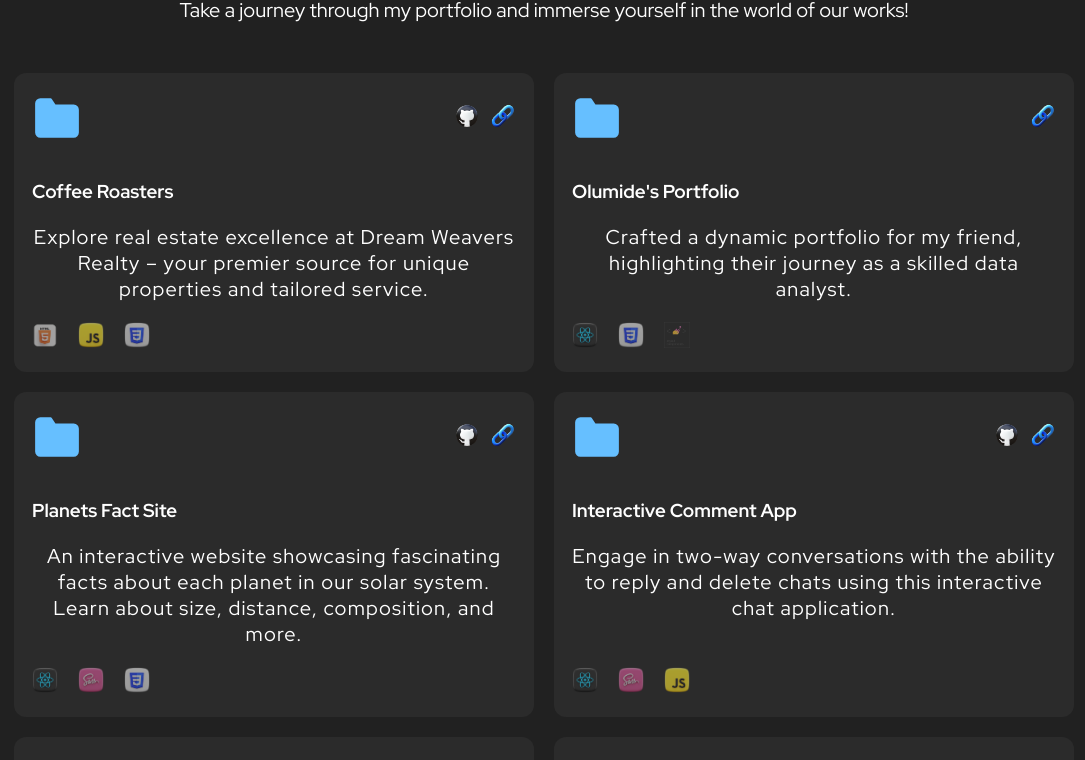
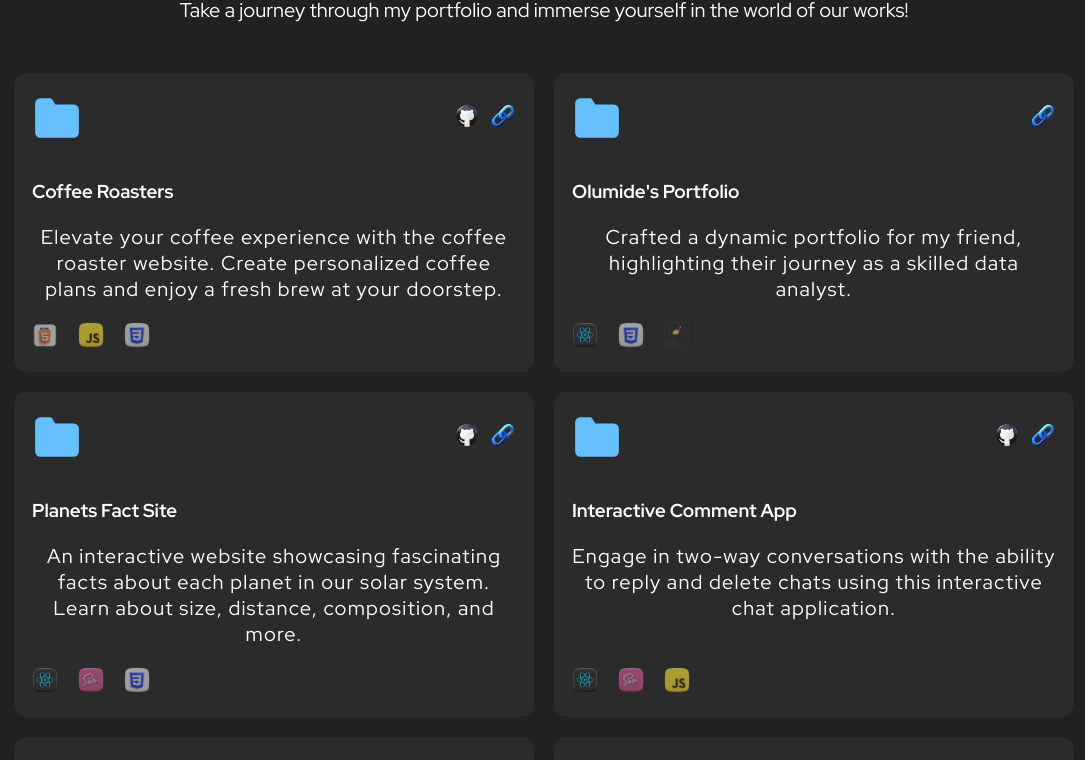
Before and after one commit to CodeWunder/CodeWunder, a React (Create React App) app: page / in a window 1280 px wide. Shown: the part 1551-2311 px from the top of the page, without its empty margins (96-1181 px from the left). Built offline with nearby package versions, Linux system fonts and the light colour scheme.

Commit message:
Update Portfolio.tsx

```diff
--- a/src/components/Portfolio/Portfolio.tsx
+++ b/src/components/Portfolio/Portfolio.tsx
@@ -35,7 +35,7 @@ export function Portfolio(){
           </header>
           <div className="body">
             <h3>Coffee Roasters</h3>
-            <p>Explore real estate excellence at Dream Weavers Realty – your premier source for unique properties and tailored service.
+            <p>Elevate your coffee experience with the coffee roaster website. Create personalized coffee plans and enjoy a fresh brew at your doorstep.
             </p>
           </div>
           <footer>
```
